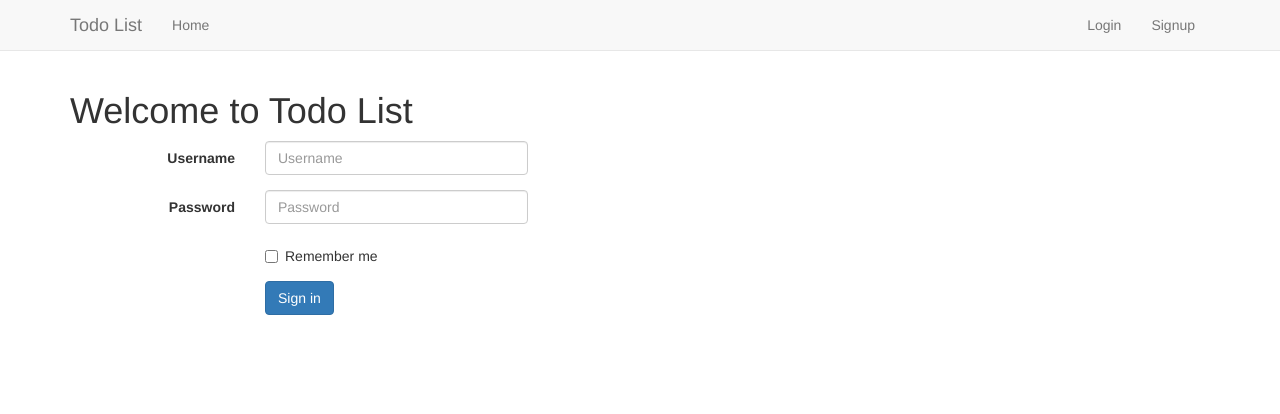
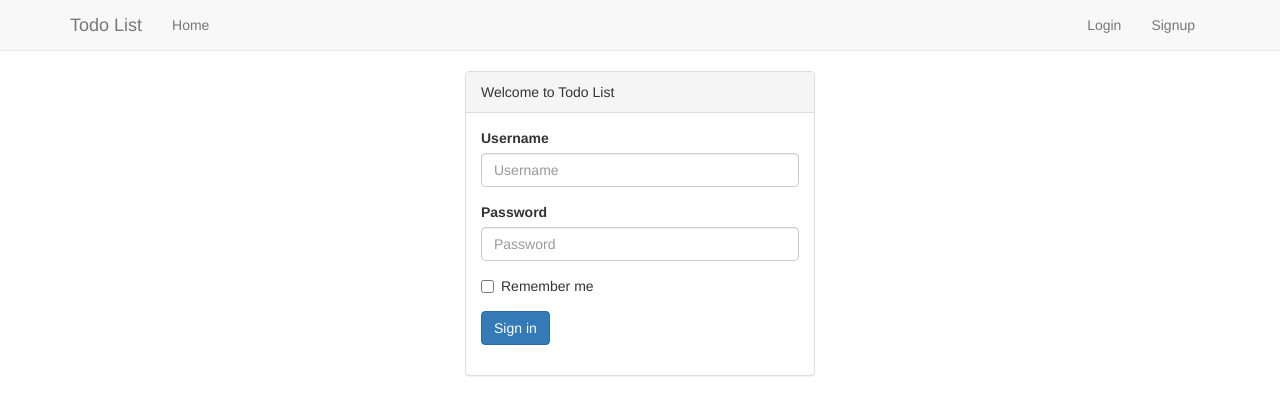
Before and after one commit to imench/todo, a website: page public/index.html at #/login in a window 1280 px wide. Drawn offline with nearby package versions, Linux system fonts and the light colour scheme.

Commit message:
design of login form

```diff
--- a/public/login.html
+++ b/public/login.html
@@ -1,4 +1,4 @@
-<h1>Welcome to Todo List</h1>
+
 <!--form ng-submit="login()">
     <p>
         <label class="control-label">Username</label>
@@ -15,32 +15,38 @@
         <i>username: admin<br/>password: admin</i>
     </p>
 </form-->
+<div class="col-lg-offset-4 col-lg-4">
+    <div class="panel panel-default">
+        <div class="panel-heading">Welcome to Todo List</div>
+        <div class="panel-body">
+<form>
+    <div class="form-group">
+        <label for="inputEmail3" class="control-label">Username</label>
 
-<form class="form-horizontal">
-    <div class="form-group">
-        <label for="inputEmail3" class="col-sm-2 control-label">Username</label>
-        <div class="col-sm-3">
             <input class="form-control" id="inputEmail3" placeholder="Username" ng-model="user.username">
-        </div>
+
     </div>
     <div class="form-group">
-        <label for="inputPassword3" class="col-sm-2 control-label">Password</label>
-        <div class="col-sm-3">
+        <label for="inputPassword3" class="control-label">Password</label>
+
             <input type="password" class="form-control" id="inputPassword3" placeholder="Password" ng-model="user.password">
-        </div>
+
     </div>
     <div class="form-group">
-        <div class="col-sm-offset-2 col-sm-5">
+
             <div class="checkbox">
                 <label>
                     <input type="checkbox"> Remember me
                 </label>
             </div>
-        </div>
+
     </div>
     <div class="form-group">
-        <div class="col-sm-offset-2 col-sm-5">
+
             <button type="submit" class="btn btn-primary" ng-click="login()">Sign in</button>
-        </div>
+
     </div>
 </form>
+</div>
+</div>
+</div>
```
